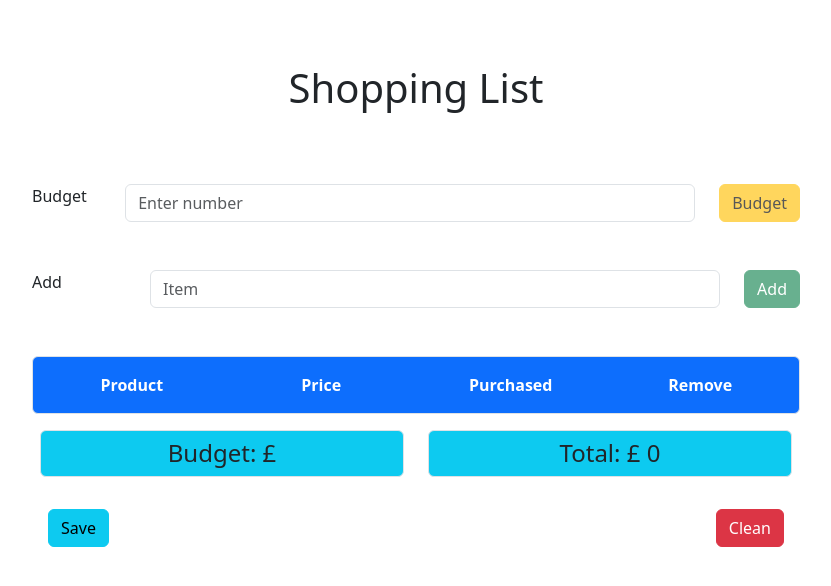
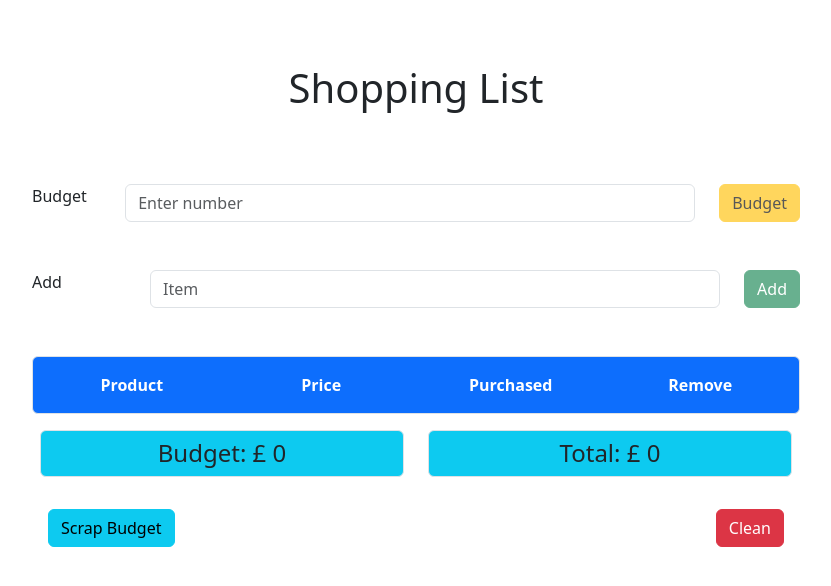
Before and after one commit to mmkobylin/shopping_list, a React (Create React App) app: page / in a window 1280 px wide. Shown: the top 586 px of the page, without its empty margins (224-1055 px from the left). Built offline with nearby package versions, Linux system fonts and the light colour scheme.

Commit message:
sessionStorage hook works

```diff
--- a/src/components/ShoppingList.js
+++ b/src/components/ShoppingList.js
@@ -1,6 +1,3 @@
-// things to do:
-// FIX THE OVERUSING OF THE CODE
-
 import React, { useEffect, useState } from 'react';
 import Row from 'react-bootstrap/Row';
 import { v4 as uuidv4 } from 'uuid';
@@ -9,29 +6,15 @@ import InputTemplate from './InputTemplate';
 import { Item } from './Item';
 import { Value } from './Value';
 import { ButtonItem } from './ButtonTemplate';
-
-function getItemsList() {
-
-    // getting info from useEffect - sessionStorage is affecting only THAT SESSION
-    const itemsList = sessionStorage.getItem('item_list');
-    const listSaved = sessionStorage.getItem('items_saved');
-
-    if (!itemsList || !listSaved) {
-        return [];
-    }
-
-    return JSON.parse( itemsList );
-}
+import useSessionStorage from './useSessionStorage';
 
 export const ShoppingList = () => {
 
-    //array to store information - based on the value of the 'saved'
-    const [ saved, setSaved ] = useState( false );
-
-    const [ list, setList ] = useState(getItemsList)
+    // key and value - empty array
+    const [ list, setList ] = useSessionStorage('list', [])
 
     // something here is changing
-    const [ budget, setBudget ] = useState('');
+    const [ budget, setBudget ] = useSessionStorage('budget', 0);
 
     const addBudget = number => {
         // updating the budget, while moving the 0
@@ -56,10 +39,6 @@ export const ShoppingList = () => {
         sessionStorage.setItem('item_list', JSON.stringify( list ) )
     }, [ list ] )
 
-    useEffect( () => {
-        sessionStorage.setItem('items_saved', JSON.stringify( saved ) )
-    }, [ saved ] )
-
     //removing the item
     const removeItem = id => {
         setList( list.filter ( item => item.id === id ? !item : item ) )
@@ -75,11 +54,6 @@ export const ShoppingList = () => {
         // randomize price
         return ( Math.random() * 5 ).toFixed(2);
     };
-    // trick is to make the list kept only when that info is provided:
-    const handleSave = () => {
-        setSaved(true);
-        console.log('saved' + saved)
-    }
 
   return (
     <>
@@ -104,7 +78,7 @@ export const ShoppingList = () => {
         </Row>
 
         <div className="btncontainer p-2 m-2" >
-            <ButtonItem handleFunction = { handleSave } label = { 'Save' } theme = { 'info' } />
+            <ButtonItem handleFunction = { () => setBudget(0) } label = { 'Scrap Budget' } theme = { 'info' } />
             <ButtonItem handleFunction = {  () => { setList([]) } } label = { 'Clean' } theme = { 'danger' } />
         </div>
     </>
--- /dev/null
+++ b/src/components/useSessionStorage.js
@@ -0,0 +1,43 @@
+import { useState, useEffect } from 'react'
+
+// ok, what is needed? firstly, something that acts like a useState:
+
+// we need to pass the value
+function getValue(key, initialVal) {
+
+  // we check for inital value:
+
+  // this is where we get the original name:
+  const savedValue = JSON.parse(sessionStorage.getItem(key))
+
+  console.log( 'savedVal', savedValue );
+
+  if ( savedValue ) {
+    return savedValue;
+  }
+
+  console.log( 'initial:', initialVal)
+  return initialVal;
+  //  it also needs to return this:
+}
+
+// we need to pass the initial value, and the key:
+export default function useSessionStorage(key, initialVal) {
+
+  //
+  const [ value, setValue ] = useState( () => {
+    return getValue ( key, initialVal )
+  })
+
+  // ok, so what do we want to return here?
+
+  useEffect( () => {
+
+    //get to the storage :
+
+    sessionStorage.setItem(key, JSON.stringify(value))
+  }, [ value ])
+
+  return [ value, setValue ];
+
+}
```
